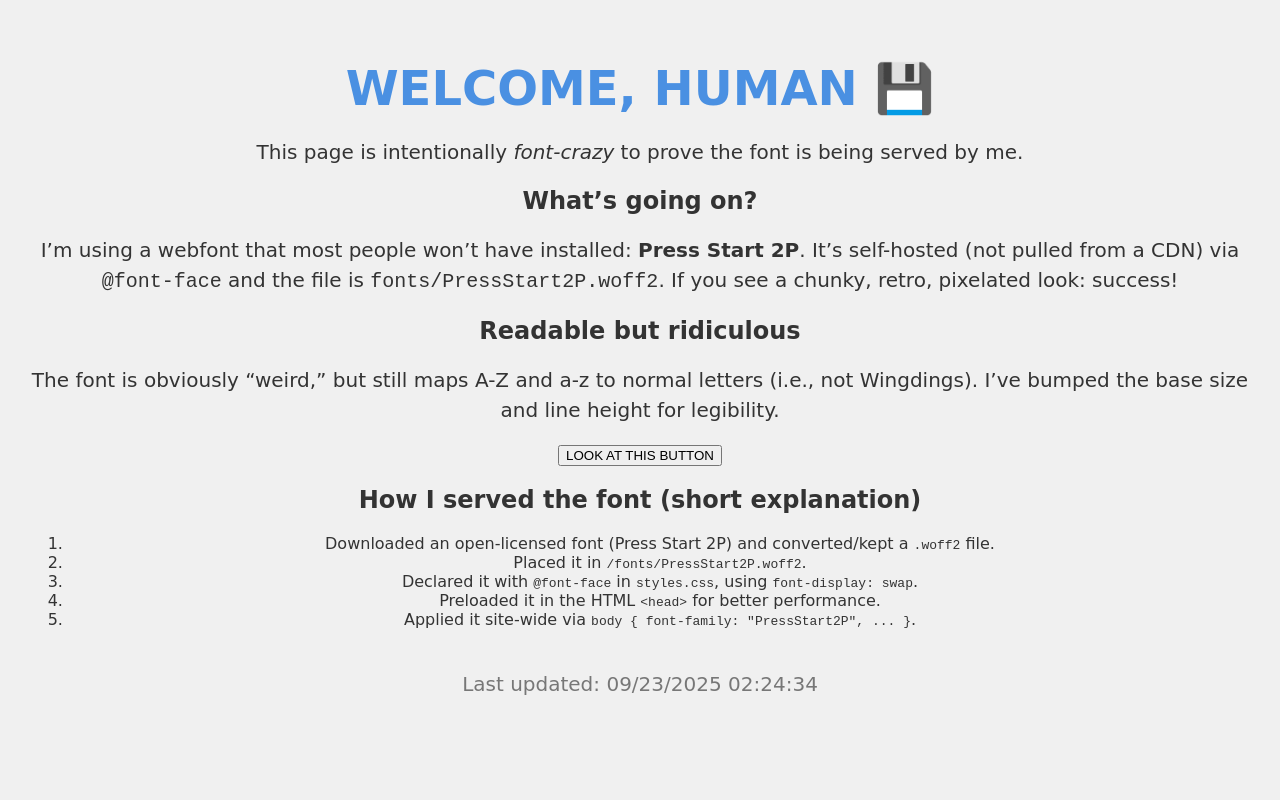
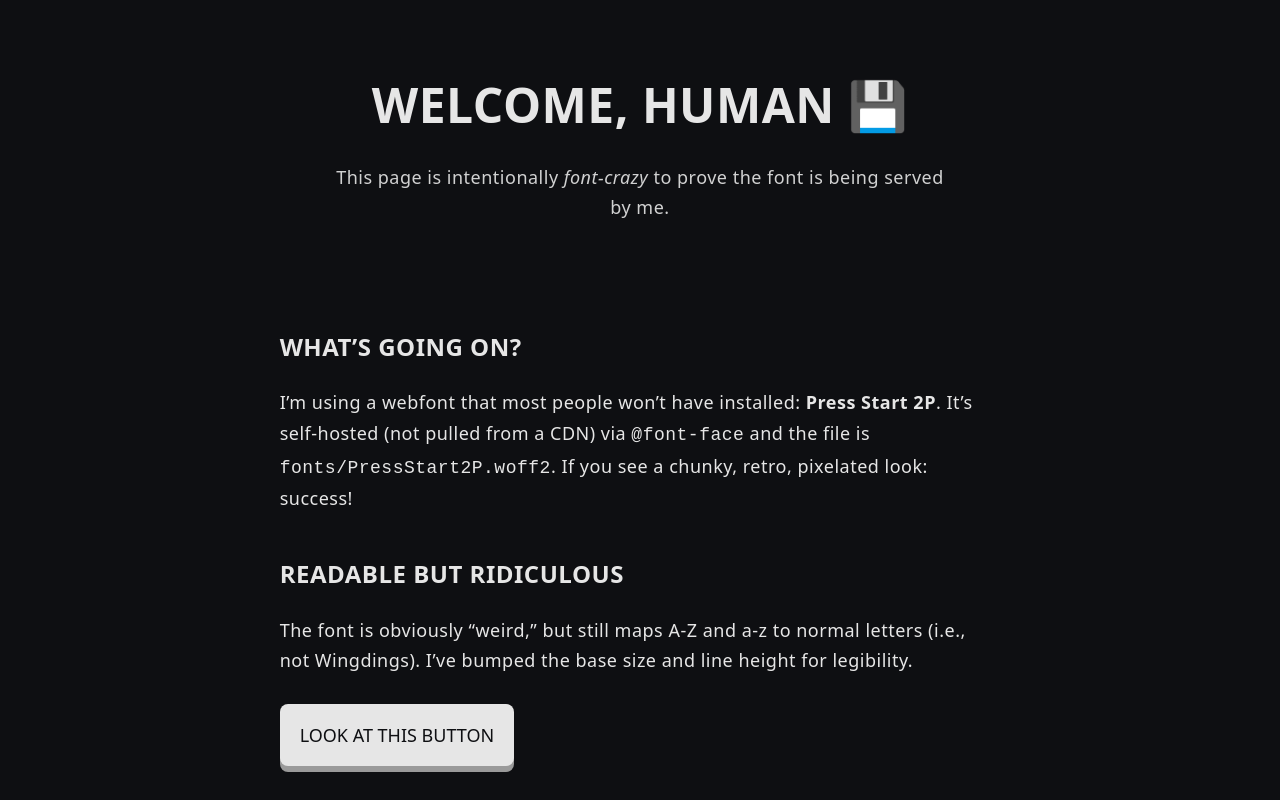
Before and after one commit to MacDevil143/ITC505, a plain HTML site: page lab-3/index.html in a window 1280 px wide. Shown: the top 800 px of the page. Drawn offline with Linux system fonts and the light colour scheme; a web font is replaced by a local one.

Commit message:
Update style.css

```diff
--- a/lab-3/style.css
+++ b/lab-3/style.css
@@ -1,42 +1,78 @@
+/* 1) Define the self-hosted font */
+@font-face {
+  font-family: "PressStart2P";
+  src:
+    url("/fonts/PressStart2P.woff2") format("woff2");
+  font-weight: 400;
+  font-style: normal;
+  font-display: swap; /* Show fallback first, then swap to the webfont */
+}
+
+/* 2) Apply it site-wide with sensible fallbacks */
+html, body {
+  height: 100%;
+}
+
 body {
-    font-family: 'Great Vibes', cursive;
-    background-color: #f0f0f0; /* Light gray background */
-    color: #333; /* Dark gray text color */
-    text-align: center; /* Center align text */
-    padding: 20px; /* Padding around the body */
+  margin: 0;
+  background: #0e0f12;
+  color: #e6e6e6;
+  font-family: "PressStart2P", system-ui, -apple-system, "Segoe UI", Roboto, Arial, sans-serif;
+  font-size: 18px;      /* Larger for legibility (this font renders small) */
+  line-height: 1.7;     /* Extra line height for readability */
+  letter-spacing: 0.5px;/* Slight tracking helps pixel fonts read better */
+}
+
+/* 3) Make the font-craziness obvious but readable */
+.hero {
+  text-align: center;
+  padding: 4rem 1rem 2rem;
 }
 
 h1 {
-    font-size: 48px; /* Large font size for the heading */
-    margin-bottom: 20px; /* Space below the heading */
-    color: #4A90E2; /* Blue color for the heading */
+  margin: 0 0 1rem;
+  font-size: 3rem;
+  text-transform: uppercase;
 }
 
-p {
-    font-size: 20px; /* Medium font size for the paragraph */
-    margin-bottom: 20px; /* Space below the paragraph */
-    line-height: 1.5; /* Increase line height for readability */
+.tagline {
+  max-width: 60ch;
+  margin: 0 auto;
+  opacity: 0.9;
 }
 
-#current-time {
-    font-size: 18px; /* Font size for the current time */
-    margin-top: 20px; /* Space above the current time */
-    color: #E94E77; /* Pink color for the current time */
+.content {
+  max-width: 70ch;
+  margin: 0 auto;
+  padding: 2rem 1rem 4rem;
 }
 
-footer {
-    margin-top: 40px; /* Space above the footer */
-    font-size: 16px; /* Font size for the footer */
-    color: #777; /* Gray color for the footer text */
+h2 {
+  margin-top: 2.5rem;
+  font-size: 1.5rem;
+  text-transform: uppercase;
 }
 
-/* Responsive design for smaller screens */
-@media (max-width: 600px) {
-    h1 {
-        font-size: 36px; /* Smaller font size for heading on small screens */
-    }
+p, li {
+  margin: 0.75rem 0;
+}
 
-    p {
-        font-size: 18px; /* Smaller font size for paragraph on small screens */
-    }
+/* 4) A goofy but readable button to highlight the font */
+.big-button {
+  margin-top: 1rem;
+  padding: 1rem 1.25rem;
+  border: 0;
+  cursor: pointer;
+  font: inherit;              /* Use the same font */
+  text-transform: uppercase;
+  border-radius: 8px;
+  background: #e6e6e6;
+  color: #0e0f12;
+  box-shadow: 0 6px 0 #9a9a9a;
+  transition: transform 0.05s ease-in-out;
 }
+
+.big-button:active {
+  transform: translateY(2px);
+  box-shadow: 0 4px 0 #9a9a9a;
+}
```
